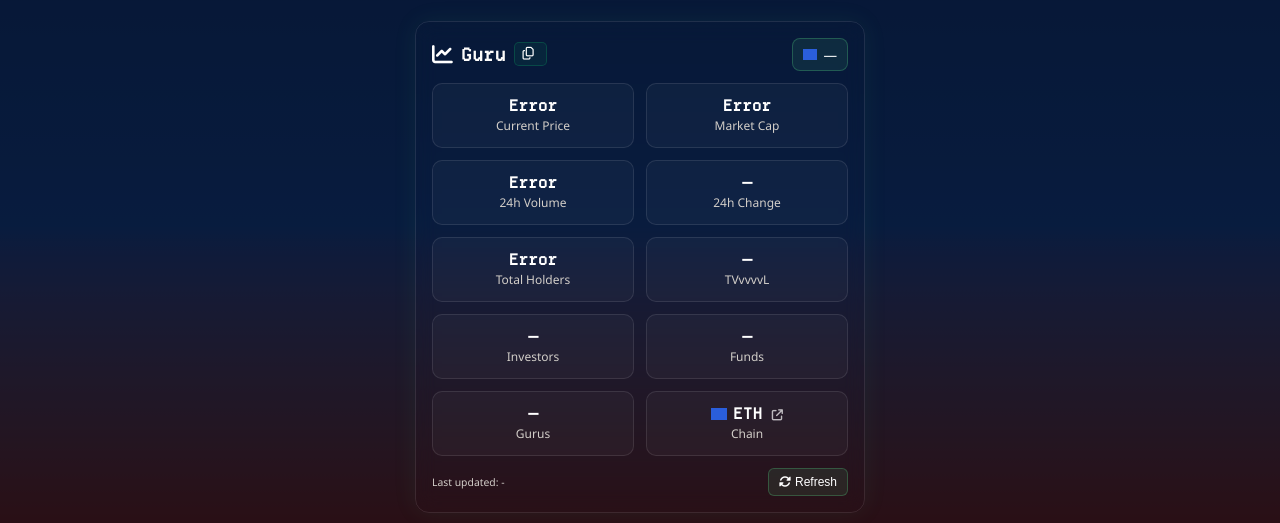
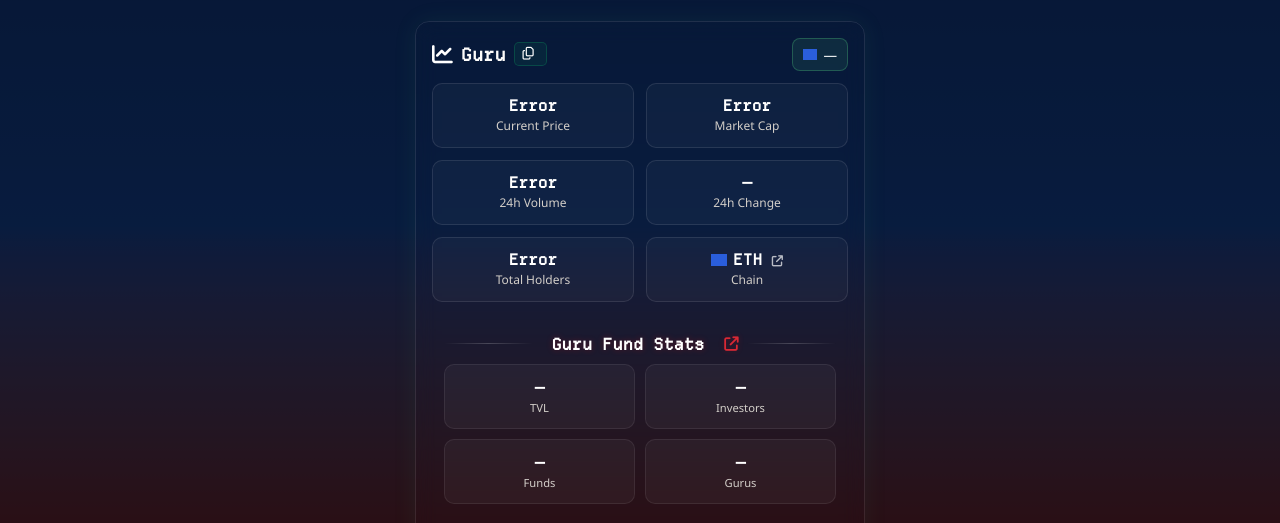
Before and after one commit to Boo-Beard/tokendock-Guru, a website: page index.html in a window 1280 px wide. Shown: the part 254-777 px from the top of the page. Drawn offline with Linux system fonts and the light colour scheme; no server answers; grey boxes are pictures that could not be loaded.

Commit message:
update to guru fund

```diff
--- a/css/style.css
+++ b/css/style.css
@@ -43,6 +43,81 @@
  color-mix(in oklab, #0357df 60%, #0a0f1c 40%) 0%,
  color-mix(in oklab, #166fff 70%, #0a0f1c 30%) 60%,
  color-mix(in oklab, #ff0040 50%, #0a0f1c 50%) 100%);
+}
+/* === Guru Fund Section === */
+.guru-section {
+  margin-top: 18px;
+  padding: 14px 12px;
+  backdrop-filter: blur(8px);
+}
+
+.guru-section-header {
+  display: flex;
+  align-items: center;
+  justify-content: center; /* center icon+text+link */
+  gap: 8px;
+  font-family: 'Departure Mono', monospace;
+  font-weight: 600;
+  color: #ffffff;
+  font-size: 1rem;
+  margin-bottom: 10px;
+  text-shadow: 0 0 6px rgba(255, 0, 0, 0.25);
+  position: relative;          /* needed for before/after lines */
+}
+
+/* subtle divider lines */
+.guru-section-header::before,
+.guru-section-header::after {
+  content: '';
+  flex: 1;
+  height: 1px;
+  background: linear-gradient(90deg, transparent, rgba(255,255,255,0.2), transparent);
+}
+
+.guru-section-header span { padding: 0 10px; }
+
+.guru-section-header i.fa-chess-king {
+  color: #fb2c36;
+  font-size: 1.1rem;
+}
+
+/* link icon */
+.guru-link {
+  color: #fb2c36;
+  font-size: 0.9rem;
+  margin-left: 2px;
+  transition: all 0.25s ease;
+  opacity: 0.85;
+}
+.guru-link:hover {
+  color: #ffffff;
+  transform: translateY(-1px);
+  opacity: 1;
+}
+
+/* grid + tiles (keep your existing ones if already present) */
+.guru-stats-grid {
+  display: grid;
+  grid-template-columns: repeat(2, 1fr);
+  gap: 10px;
+}
+.guru-section .stat {
+  background: rgba(255, 255, 255, 0.04);
+  border: 1px solid rgba(255, 255, 255, 0.08);
+  border-radius: 10px;
+  padding: 8px 6px;
+  text-align: center;
+  transition: all 0.3s ease;
+}
+.guru-section .stat-value {
+  font-family: 'Departure Mono', monospace !important;
+  font-size: 0.95rem;
+  color: #fff;
+  font-weight: 700;
+}
+.guru-section .stat-label {
+  font-size: 0.7rem;
+  color: var(--text-muted);
 }
 
 /* Core layout */
--- a/index.html
+++ b/index.html
@@ -64,24 +64,6 @@
 
 
         </div>
-        <div class="stat">
-  <div class="stat-value" id="tvl">—</div>
-  <div class="stat-label">TVvvvvL</div>
-</div>
-
-<div class="stat">
-  <div class="stat-value" id="investors">—</div>
-  <div class="stat-label">Investors</div>
-</div>
-
-<div class="stat">
-  <div class="stat-value" id="funds">—</div>
-  <div class="stat-label">Funds</div>
-</div>
-<div class="stat">
-  <div class="stat-value" id="gurus">—</div>
-  <div class="stat-label">Gurus</div>
-</div>
 
         <div class="stat">
           <div class="stat-value">
@@ -94,6 +76,38 @@
           <div class="stat-label">Chain</div>
         </div>
       </div>
+<!-- Guru Fund Section -->
+<div class="guru-section">
+  <div class="guru-section-header">
+    <span>Guru Fund Stats</span>
+    <a href="https://guru.fund/stats" target="_blank" rel="noopener noreferrer" class="guru-link" title="View on Guru Fund">
+      <i class="fa-solid fa-arrow-up-right-from-square"></i>
+    </a>
+  </div>
+
+  <div class="guru-stats-grid">
+    <div class="stat">
+      <div class="stat-value" id="tvl">—</div>
+      <div class="stat-label">TVL</div>
+    </div>
+
+    <div class="stat">
+      <div class="stat-value" id="investors">—</div>
+      <div class="stat-label">Investors</div>
+    </div>
+
+    <div class="stat">
+      <div class="stat-value" id="funds">—</div>
+      <div class="stat-label">Funds</div>
+    </div>
+
+    <div class="stat">
+      <div class="stat-value" id="gurus">—</div>
+      <div class="stat-label">Gurus</div>
+    </div>
+  </div>
+</div>
+
 
       <div class="refresh-container">
         <div class="last-updated" id="lastUpdated">Last updated: -</div>
```
